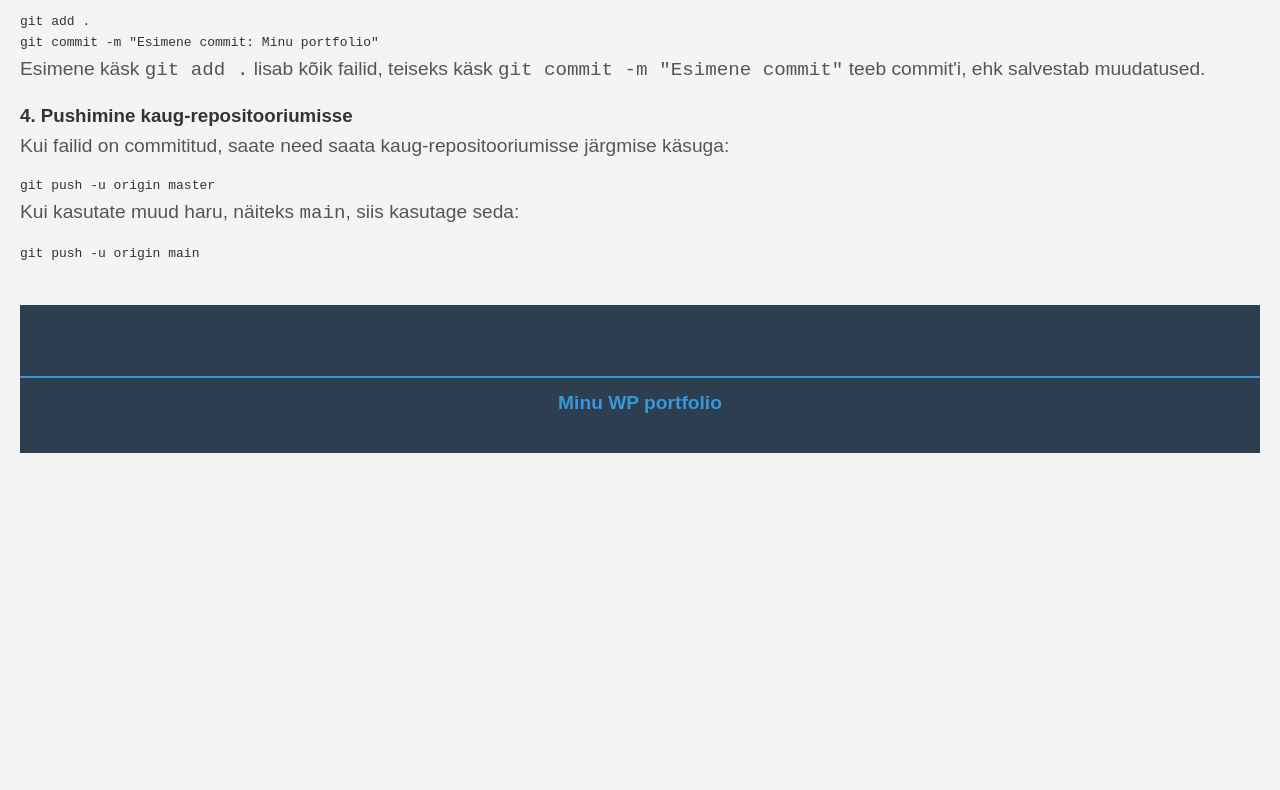
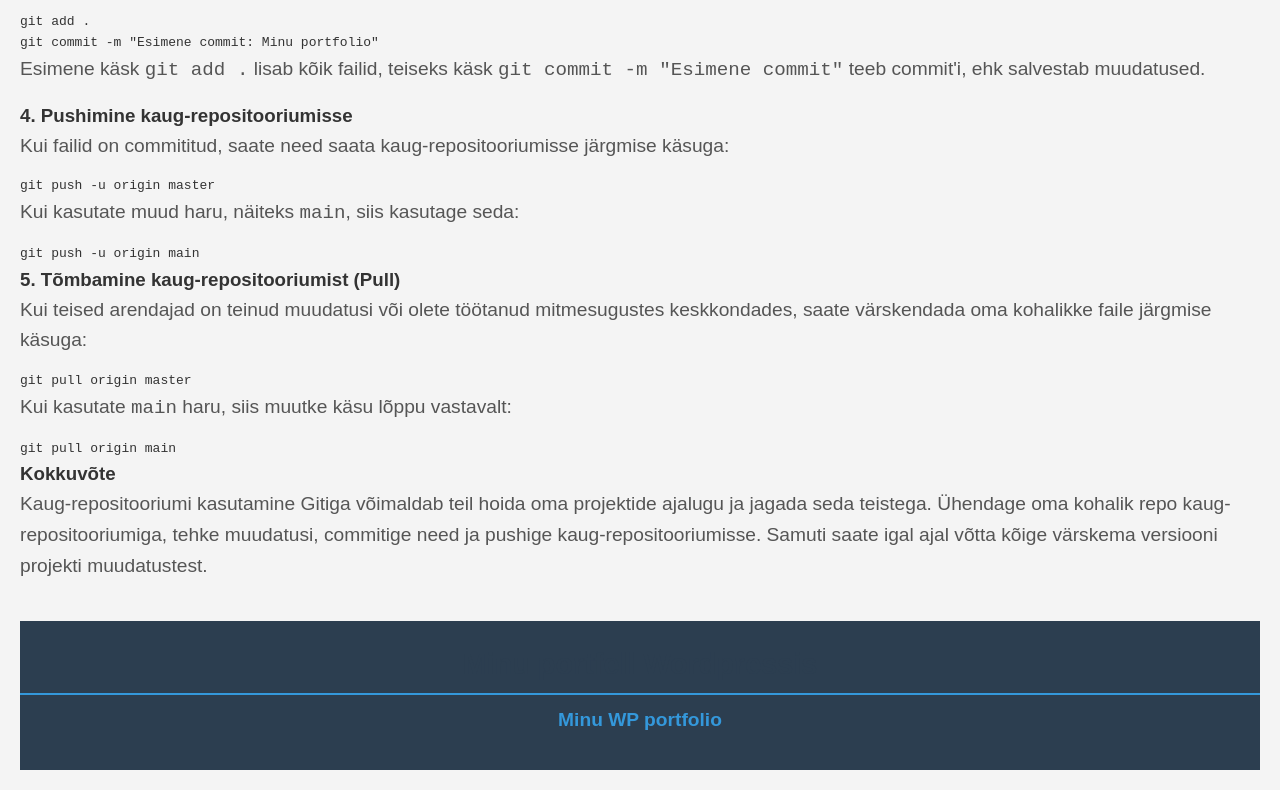
Before and after one commit to VsevolodTsarev2001/VsevolodKoduleht, a plain HTML site: page index.html in a window 1280 px wide. Shown: the part 1873-2663 px from the top of the page. Before the commit the page ends 2346 px from the top, so only its background shows below. Drawn offline with Linux system fonts and the light colour scheme.

Commit message:
Update index.html

```diff
--- a/index.html
+++ b/index.html
@@ -79,6 +79,15 @@
     <p>Kui kasutate muud haru, näiteks <code>main</code>, siis kasutage seda:</p>
     <pre><code>git push -u origin main</code></pre>
 
+    <h3>5. Tõmbamine kaug-repositooriumist (Pull)</h3>
+    <p>Kui teised arendajad on teinud muudatusi või olete töötanud mitmesugustes keskkondades, saate värskendada oma kohalikke faile järgmise käsuga:</p>
+    <pre><code>git pull origin master</code></pre>
+    <p>Kui kasutate <code>main</code> haru, siis muutke käsu lõppu vastavalt:</p>
+    <pre><code>git pull origin main</code></pre>
+
+    <h3>Kokkuvõte</h3>
+    <p>Kaug-repositooriumi kasutamine Gitiga võimaldab teil hoida oma projektide ajalugu ja jagada seda teistega. Ühendage oma kohalik repo kaug-repositooriumiga, tehke muudatusi, commitige need ja pushige kaug-repositooriumisse. Samuti saate igal ajal võtta kõige värskema versiooni projekti muudatustest.</p>
+
 
 
 
```
